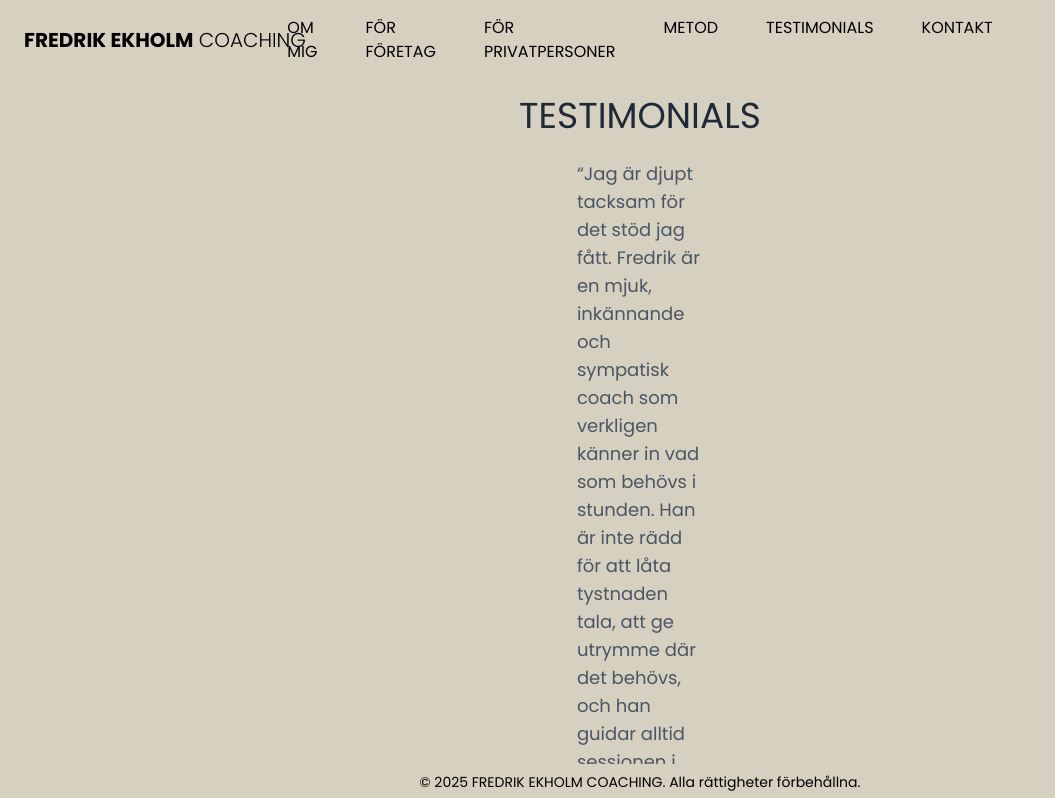
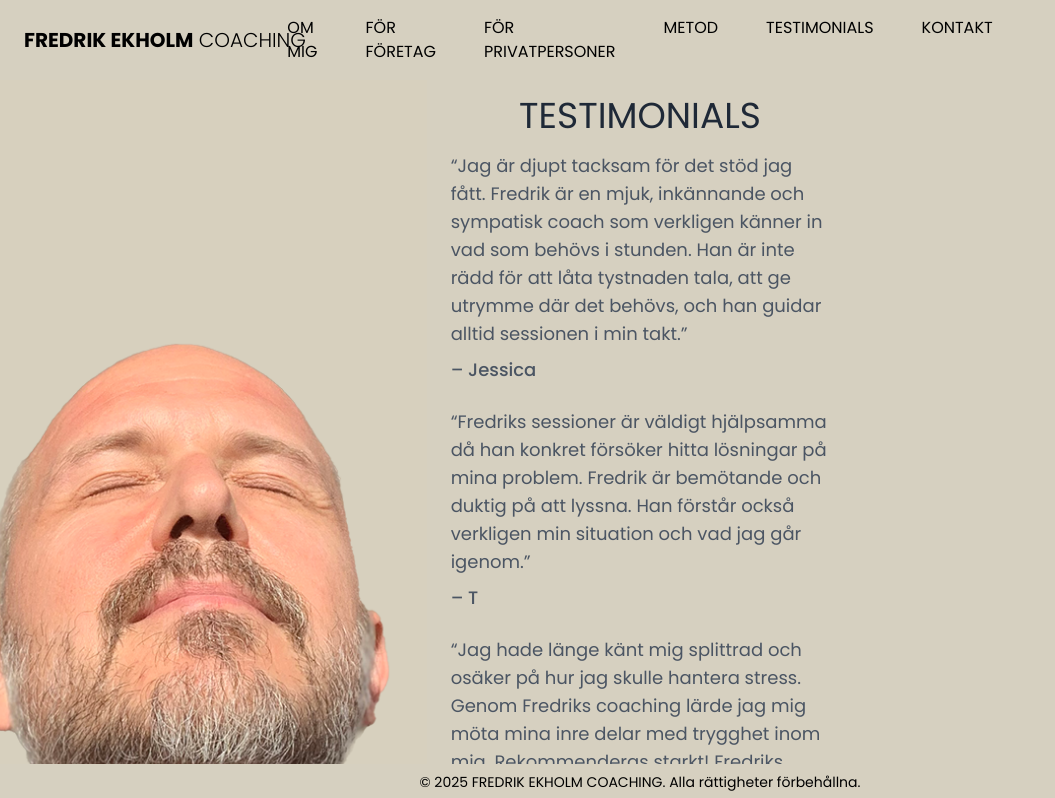
Before and after one commit to Cognify-source/FEcoaching, a Next.js app: page /testimonials in a window 1280 px wide. Shown: the top 798 px of the page, without its empty margins (0-1055 px from the left). Built offline with nearby package versions, Linux system fonts and the light colour scheme.

Commit message:
dfsfdsfd

```diff
--- a/src/pages/testimonials.js
+++ b/src/pages/testimonials.js
@@ -3,31 +3,28 @@
 export default function Testimonials() {
   return (
     <>
-      <h1 className="text-4xl font-serif text-gray-800 mb-6 text-center">
+      <h1 className="text-4xl font-serif text-gray-800 mb-4 text-center">
         TESTIMONIALS
       </h1>
-      <div className="mx-auto w-full lg:w-1/3 space-y-8 text-lg text-gray-600">
+      <div className="text-lg text-gray-600 space-y-6">
         <div>
           <p>
             “Jag är djupt tacksam för det stöd jag fått. Fredrik är en mjuk, inkännande och sympatisk coach som verkligen känner in vad som behövs i stunden. Han är inte rädd för att låta tystnaden tala, att ge utrymme där det behövs, och han guidar alltid sessionen i min takt.”
           </p>
           <span className="block font-medium mt-2">– Jessica</span>
         </div>
-
         <div>
           <p>
             “Fredriks sessioner är väldigt hjälpsamma då han konkret försöker hitta lösningar på mina problem. Fredrik är bemötande och duktig på att lyssna. Han förstår också verkligen min situation och vad jag går igenom.”
           </p>
           <span className="block font-medium mt-2">– T</span>
         </div>
-
         <div>
           <p>
             “Jag hade länge känt mig splittrad och osäker på hur jag skulle hantera stress. Genom Fredriks coaching lärde jag mig möta mina inre delar med trygghet inom mig. Rekommenderas starkt! Fredriks coaching var otroligt hjälpsam.”
           </p>
           <span className="block font-medium mt-2">– Klient C</span>
         </div>
-
         <div>
           <p>
             “På ett nyfiket och utforskande sätt fick min femåriga version komma till tals och ge en större förståelse för mig själv och mina mönster. Och en möjlighet att skriva om historien med mer kärlek. Fredrik förmedlade ett öppet och nyfiket sinne utan tidspress som var värdefullt för att öppna upp delar i mig som ville bli mötta och läkta…”
```
